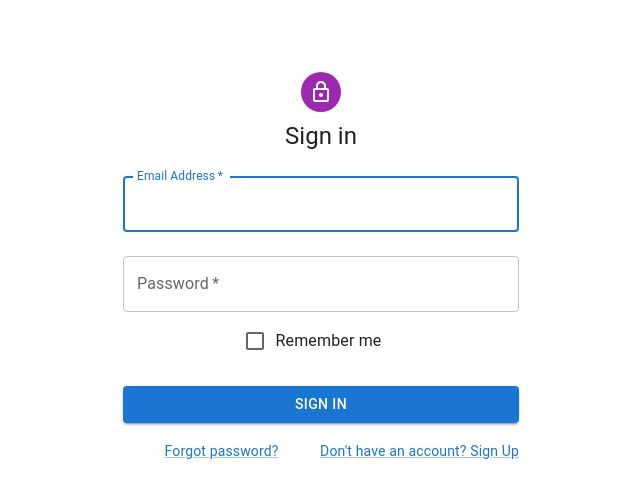
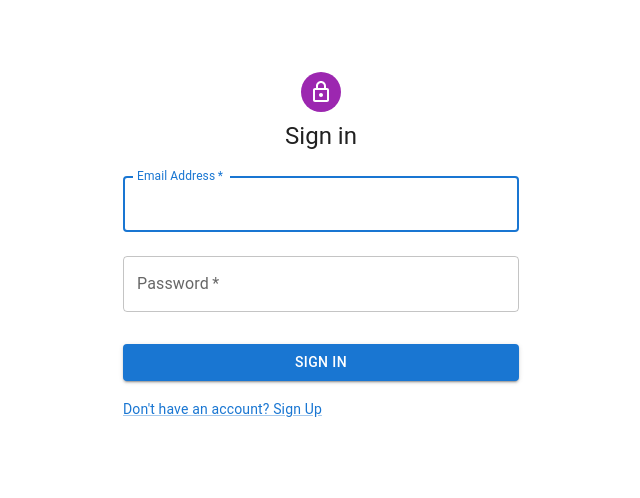
Before and after one commit to leobz/Organize-matches, a React (Create React App) app in the folder frontend/: page / in a window 1280 px wide. Shown: the top 498 px of the page, without its empty margins (319-959 px from the left). Built offline with nearby package versions, Linux system fonts and the light colour scheme.

Commit message:
Se pulen título de app y quito elementos del sign in

```diff
--- a/frontend/public/index.html
+++ b/frontend/public/index.html
@@ -15,7 +15,7 @@
       work correctly both with client-side routing and a non-root public URL.
       Learn how to configure a non-root public URL by running `npm run build`.
     -->
-    <title>React App</title>
+    <title>Organize matches</title>
   </head>
   <body>
     <div id="root"></div>
--- a/frontend/src/SignIn.js
+++ b/frontend/src/SignIn.js
@@ -3,8 +3,6 @@ import Avatar from '@mui/material/Avatar';
 import Button from '@mui/material/Button';
 import CssBaseline from '@mui/material/CssBaseline';
 import TextField from '@mui/material/TextField';
-import FormControlLabel from '@mui/material/FormControlLabel';
-import Checkbox from '@mui/material/Checkbox';
 import Link from '@mui/material/Link';
 import Grid from '@mui/material/Grid';
 import Box from '@mui/material/Box';
@@ -64,10 +62,6 @@ export default function SignIn() {
                             id="password"
                             autoComplete="current-password"
                         />
-                        <FormControlLabel
-                            control={<Checkbox value="remember" color="primary" />}
-                            label="Remember me"
-                        />
                         <Button
                             type="submit"
                             fullWidth
@@ -77,11 +71,6 @@ export default function SignIn() {
                             Sign In
                         </Button>
                         <Grid container>
-                            <Grid item xs>
-                                <Link href="#" variant="body2">
-                                    Forgot password?
-                                </Link>
-                            </Grid>
                             <Grid item>
                                 <Link href="#" variant="body2">
                                     {"Don't have an account? Sign Up"}
```
